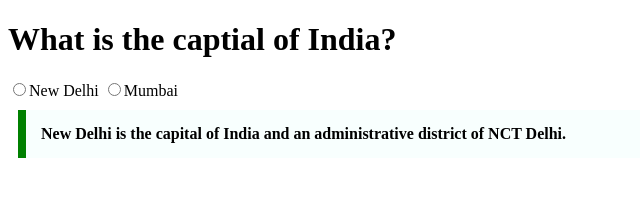
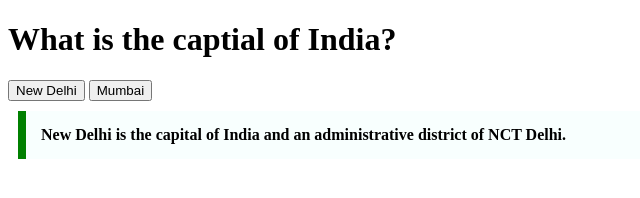
Before and after one commit to acciojob/trivia-yadavp473131, a website: page main.html in a window 1280 px wide. Shown: the whole page, without its empty margins (0-640 px from the left). Drawn offline with Linux system fonts and the light colour scheme.

Commit message:
created a submission

```diff
--- a/main.html
+++ b/main.html
@@ -9,9 +9,9 @@
 <body>
 	<!-- the entire body must be written by student -->
 	<h1>What is the captial of India?</h1>
-	<input type="radio">New Delhi</button>
-	<input type="radio">Mumbai</button>
-	<blockquote>New Delhi is the capital of India and an administrative district of NCT Delhi.</blockquote>
+	<button type="radio">New Delhi</button>
+	<button type="radio">Mumbai</button>
+	<blockquote cite="https://en.wikipedia.org/wiki/New_Delhi">New Delhi is the capital of India and an administrative district of NCT Delhi.</blockquote>
     <script type="text/javascript" src="./script.js">
 </script>
 
```
